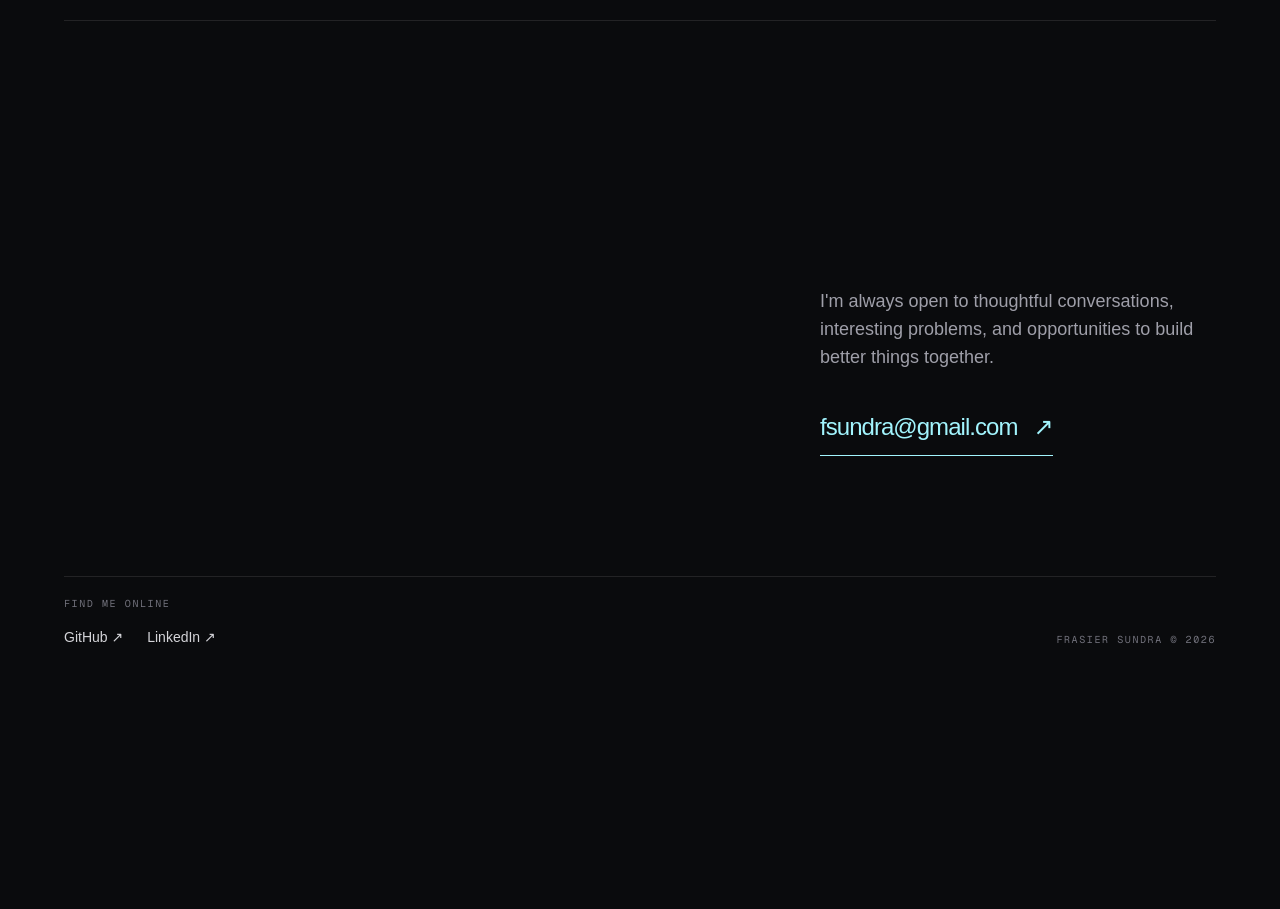
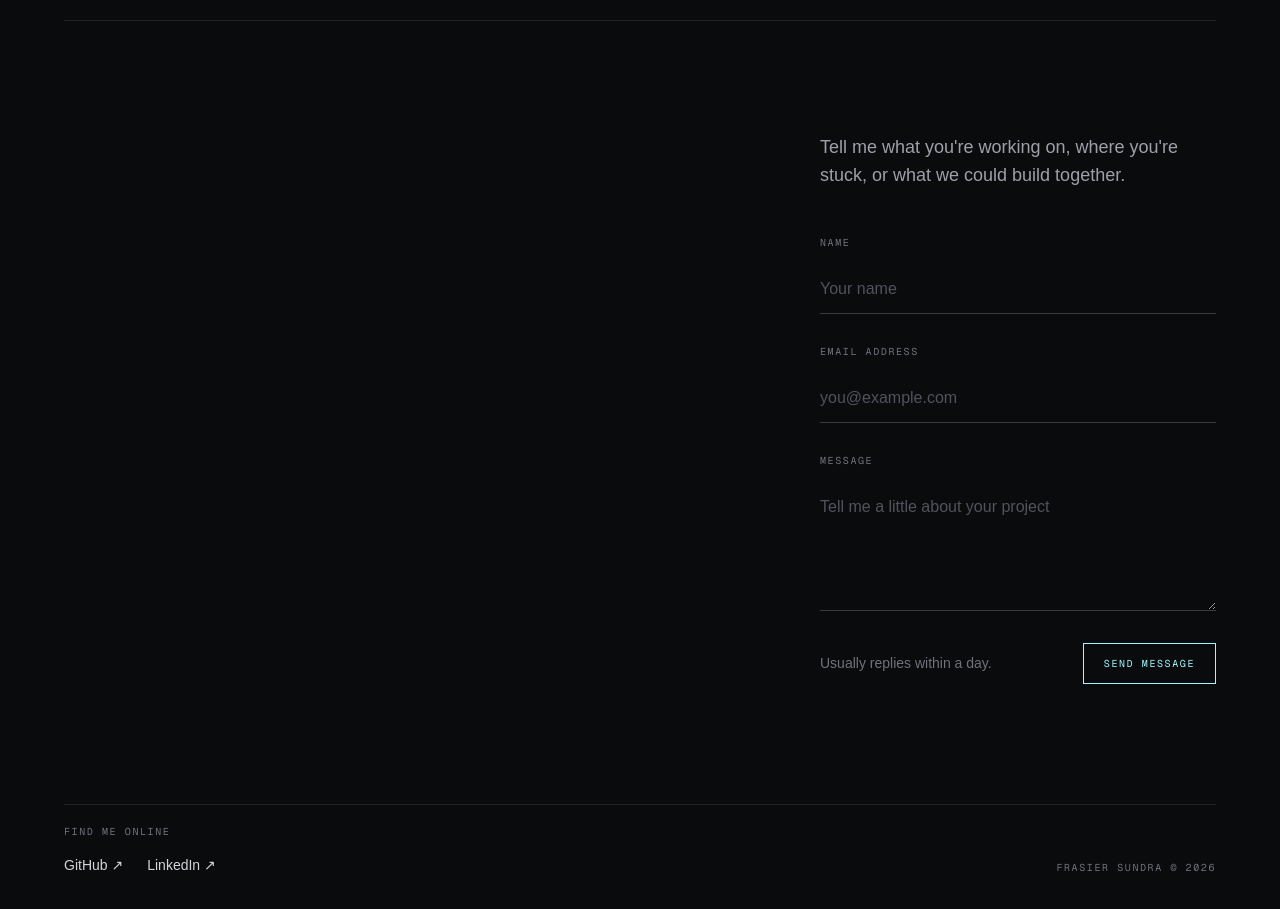
Before and after one commit to Fozzyack/portfolio, a Next.js app: page / in a window 1280 px wide. Shown: the part 8062-8971 px from the top of the page. Before the commit the page ends 8837 px from the top, so only its background shows below. Built offline with nearby package versions, Linux system fonts and the light colour scheme.

Commit message:
adds email from portfolio (sent through smtp2go)

```diff
--- /dev/null
+++ b/app/api/contact/route.ts
@@ -0,0 +1,53 @@
+import { sendContactMessage } from "@/lib/email";
+import { NextResponse } from "next/server";
+
+type ContactPayload = {
+    name?: unknown;
+    email?: unknown;
+    message?: unknown;
+};
+
+export async function POST(request: Request) {
+    let payload: ContactPayload;
+
+    try {
+        payload = await request.json();
+    } catch {
+        return NextResponse.json(
+            { error: "Please send a valid form submission." },
+            { status: 400 },
+        );
+    }
+
+    const name = typeof payload.name === "string" ? payload.name.trim() : "";
+    const email = typeof payload.email === "string" ? payload.email.trim() : "";
+    const message =
+        typeof payload.message === "string" ? payload.message.trim() : "";
+
+    if (!name || !email || !message) {
+        return NextResponse.json(
+            { error: "Name, email, and message are required." },
+            { status: 400 },
+        );
+    }
+
+    if (!/^\S+@\S+\.\S+$/.test(email)) {
+        return NextResponse.json(
+            { error: "Please enter a valid email address." },
+            { status: 400 },
+        );
+    }
+
+    try {
+        await sendContactMessage(name, email, message);
+        return NextResponse.json({ success: true });
+    } catch (error) {
+        console.error("Unable to send contact message", error);
+        return NextResponse.json(
+            {
+                error: "The message could not be sent. Please email me directly.",
+            },
+            { status: 500 },
+        );
+    }
+}
--- a/components/ContactSection.tsx
+++ b/components/ContactSection.tsx
@@ -3,7 +3,7 @@
 import gsap from "gsap";
 import { useGSAP } from "@gsap/react";
 import { SplitText } from "gsap/all";
-import { useRef } from "react";
+import { useRef, useState } from "react";
 
 gsap.registerPlugin(useGSAP, SplitText);
 
@@ -20,6 +20,10 @@ const contactLinks = [
 
 export default function ContactSection() {
     const root = useRef<HTMLHtmlElement>(null);
+    const [status, setStatus] = useState<"idle" | "sending" | "sent" | "error">(
+        "idle",
+    );
+    const [errorMessage, setErrorMessage] = useState("");
 
     useGSAP(
         () => {
@@ -37,6 +41,43 @@ export default function ContactSection() {
         },
         { scope: root },
     );
+
+    async function handleSubmit(event: React.SubmitEvent<HTMLFormElement>) {
+        event.preventDefault();
+        setStatus("sending");
+        setErrorMessage("");
+
+        const form = event.currentTarget;
+        const formData = new FormData(form);
+
+        try {
+            const response = await fetch("/api/contact", {
+                method: "POST",
+                headers: { "Content-Type": "application/json" },
+                body: JSON.stringify({
+                    name: formData.get("name"),
+                    email: formData.get("email"),
+                    message: formData.get("message"),
+                }),
+            });
+            const result = await response.json();
+
+            if (!response.ok) {
+                throw new Error(result.error || "Unable to send your message.");
+            }
+
+            form.reset();
+            setStatus("sent");
+        } catch (error) {
+            setErrorMessage(
+                error instanceof Error
+                    ? error.message
+                    : "Unable to send your message.",
+            );
+            setStatus("error");
+        }
+    }
+
     return (
         <section
             className="border-t border-white/10 bg-[#0a0b0d] px-6 py-24 text-zinc-100 sm:px-10 sm:py-32 lg:px-16"
@@ -63,24 +104,84 @@ export default function ContactSection() {
                         </h2>
                     </div>
 
-                    <div className="flex flex-col justify-end lg:pb-2">
+                    <div className="lg:pb-2">
                         <p className="max-w-sm text-lg leading-7 text-zinc-400">
-                            I&apos;m always open to thoughtful conversations,
-                            interesting problems, and opportunities to build
-                            better things together.
+                            Tell me what you&apos;re working on, where
+                            you&apos;re stuck, or what we could build together.
                         </p>
-                        <a
-                            className="group mt-10 flex w-fit items-center gap-4 border-b border-cyan-200 pb-3 text-xl tracking-[-0.04em] text-cyan-200 transition-opacity hover:opacity-60 sm:text-2xl"
-                            href="mailto:fsundra@gmail.com"
+                        <form
+                            className="mt-10 space-y-6"
+                            onSubmit={handleSubmit}
                         >
-                            fsundra@gmail.com
-                            <span
-                                className="transition-transform group-hover:translate-x-1"
-                                aria-hidden="true"
-                            >
-                                ↗
-                            </span>
-                        </a>
+                            <div>
+                                <label
+                                    className="font-mono text-[10px] uppercase tracking-[0.16em] text-zinc-500"
+                                    htmlFor="contact-name"
+                                >
+                                    Name
+                                </label>
+                                <input
+                                    className="mt-3 block w-full border-b border-white/20 bg-transparent px-0 py-3 text-base text-zinc-100 outline-none transition-colors placeholder:text-zinc-600 focus:border-cyan-200"
+                                    id="contact-name"
+                                    name="name"
+                                    placeholder="Your name"
+                                    required
+                                    type="text"
+                                />
+                            </div>
+                            <div>
+                                <label
+                                    className="font-mono text-[10px] uppercase tracking-[0.16em] text-zinc-500"
+                                    htmlFor="contact-email"
+                                >
+                                    Email address
+                                </label>
+                                <input
+                                    className="mt-3 block w-full border-b border-white/20 bg-transparent px-0 py-3 text-base text-zinc-100 outline-none transition-colors placeholder:text-zinc-600 focus:border-cyan-200"
+                                    id="contact-email"
+                                    name="email"
+                                    placeholder="you@example.com"
+                                    required
+                                    type="email"
+                                />
+                            </div>
+                            <div>
+                                <label
+                                    className="font-mono text-[10px] uppercase tracking-[0.16em] text-zinc-500"
+                                    htmlFor="contact-message"
+                                >
+                                    Message
+                                </label>
+                                <textarea
+                                    className="mt-3 block min-h-32 w-full resize-y border-b border-white/20 bg-transparent px-0 py-3 text-base text-zinc-100 outline-none transition-colors placeholder:text-zinc-600 focus:border-cyan-200"
+                                    id="contact-message"
+                                    name="message"
+                                    placeholder="Tell me a little about your project"
+                                    required
+                                />
+                            </div>
+                            <div className="flex items-center justify-between gap-4 pt-2">
+                                <p
+                                    aria-live="polite"
+                                    className={`text-sm ${status === "error" ? "text-red-300" : "text-zinc-500"}`}
+                                >
+                                    {status === "sent"
+                                        ? "Message sent. I'll be in touch soon."
+                                        : status === "error"
+                                          ? errorMessage
+                                          : "Usually replies within a day."}
+                                </p>
+                                <button
+                                    className="shrink-0 border border-cyan-200 px-5 py-3 font-mono text-[10px] uppercase tracking-[0.16em] text-cyan-200 transition-colors hover:bg-cyan-200 hover:text-[#0a0b0d] disabled:cursor-wait disabled:opacity-50"
+                                    disabled={status === "sending"}
+                                    type="submit"
+                                >
+                                    {status === "sending"
+                                        ? "Sending..."
+                                        : "Send message"}
+                                </button>
+                            </div>
+                        </form>
                     </div>
                 </div>
 
--- a/lib/envVars.ts
+++ b/lib/envVars.ts
@@ -1,16 +1,10 @@
 const getSMTPVariables = () => {
-    let port = process.env.SMTP_PORT;
-    let numberPort: number;
-    try {
-        numberPort = Number(port);
-    } catch (error) {
-        throw new Error("SMTP_PORT is not a valid number");
-    }
+    const numberPort = Number(process.env.SMTP_PORT);
     if (!process.env.SMTP_HOST) {
         throw new Error("SMTP_HOST is not defined");
     }
-    if (!process.env.SMTP_PORT || isNaN(numberPort)) {
-        throw new Error("SMTP_PORT is not defined");
+    if (!process.env.SMTP_PORT || !Number.isInteger(numberPort)) {
+        throw new Error("SMTP_PORT must be a valid port number");
     }
     if (!process.env.SMTP_REQUIRE_AUTH) {
         throw new Error("SMTP_REQUIRE_AUTH is not defined");
@@ -18,19 +12,26 @@ const getSMTPVariables = () => {
     if (!process.env.SMTP_SECURE) {
         throw new Error("SMTP_SECURE is not defined");
     }
-    if (!process.env.SMTP_USER) {
+    if (!process.env.SMTP_TO) {
+        throw new Error("SMTP_TO is not defined");
+    }
+    const requireAuth = process.env.SMTP_REQUIRE_AUTH === "true";
+
+    if (requireAuth && !process.env.SMTP_USER) {
         throw new Error("SMTP_USER is not defined");
     }
-    if (!process.env.SMTP_PASS) {
+    if (requireAuth && !process.env.SMTP_PASS) {
         throw new Error("SMTP_PASS is not defined");
     }
     const smtp = {
         host: process.env.SMTP_HOST,
         port: numberPort,
-        require_auth: process.env.SMTP_REQUIRE_AUTH === "true",
+        require_auth: requireAuth,
+        to: process.env.SMTP_TO,
         secure: process.env.SMTP_SECURE === "true",
         user: process.env.SMTP_USER,
         pass: process.env.SMTP_PASS,
+        recipient: process.env.CONTACT_EMAIL || "fsundra@gmail.com",
     };
     return smtp;
 };
```
Also changed, not shown: lib/email.ts (+64 -0 lines).
